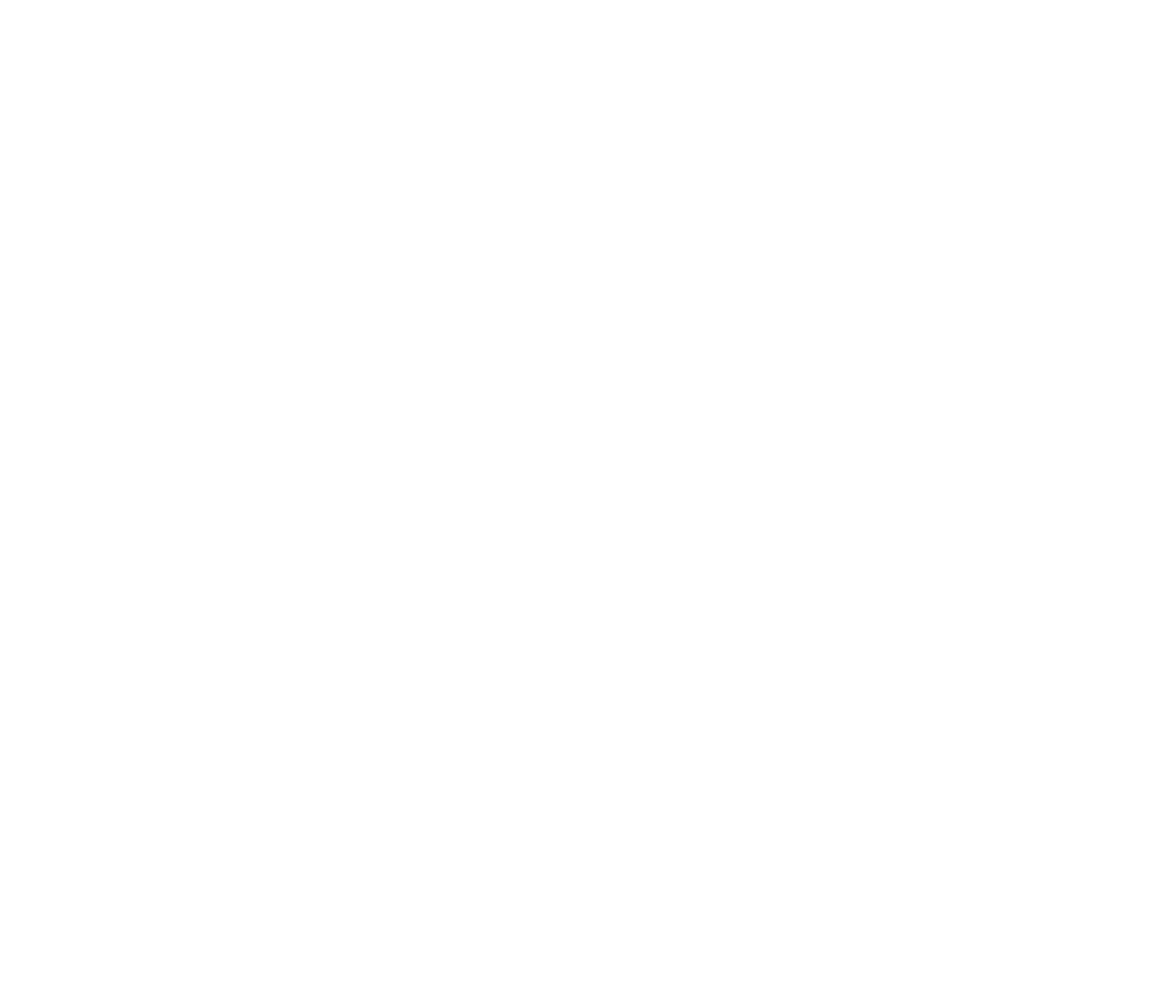
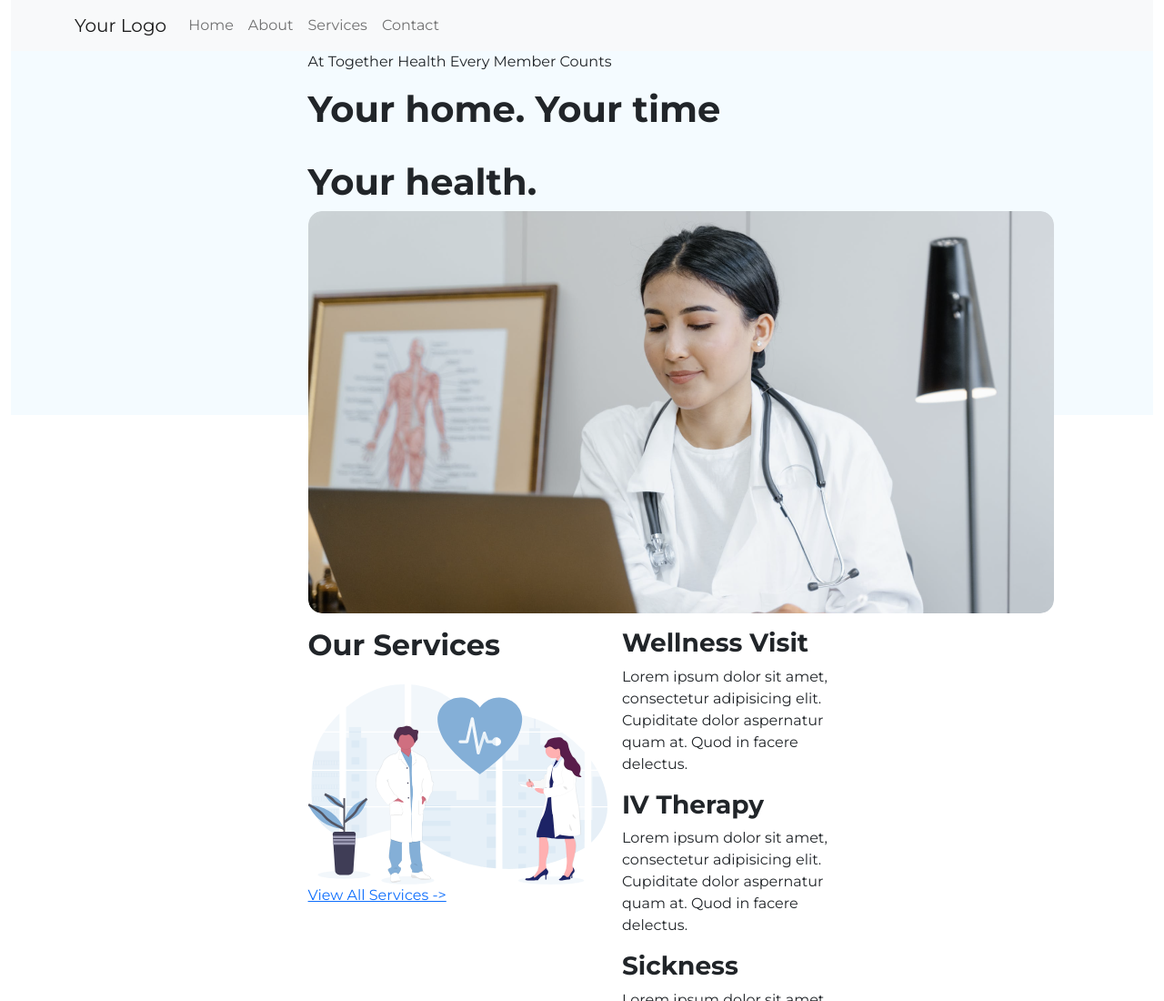
Before and after one commit to paperback-development/together-health, a plain HTML site: page index.html in a window 1280 px wide. Shown: the top 1100 px of the page at 91% size. Before the commit the page ends 800 px from the top, so only its background shows below. Drawn offline with nearby package versions, Linux system fonts and the light colour scheme.

Commit message:
added section for services

```diff
--- a/index.html
+++ b/index.html
@@ -7,14 +7,94 @@
     <meta name="viewport" content="width=device-width, initial-scale=1.0">
     <title>Document</title>
     <link rel="stylesheet" href="./style.css">
+    <link rel="preconnect" href="https://fonts.googleapis.com">
+    <link rel="preconnect" href="https://fonts.gstatic.com" crossorigin>
+    <link
+        href="https://fonts.googleapis.com/css2?family=Inter:wght@400;600&family=Montserrat:wght@100;200;300;400;700;800&display=swap"
+        rel="stylesheet">
+
     <link href="https://cdn.jsdelivr.net/npm/bootstrap@5.0.2/dist/css/bootstrap.min.css" rel="stylesheet"
         integrity="sha384-EVSTQN3/azprG1Anm3QDgpJLIm9Nao0Yz1ztcQTwFspd3yD65VohhpuuCOmLASjC" crossorigin="anonymous">
 </head>
 
-<body>
+<body class="container-fluid" style="font-family:Montserrat">
+    <nav class="navbar navbar-expand-lg navbar-light bg-light">
+        <div class="container">
+            <a class="navbar-brand" href="#">Your Logo</a>
+            <button class="navbar-toggler" type="button" data-bs-toggle="collapse" data-bs-target="#navbarNav"
+                aria-controls="navbarNav" aria-expanded="false" aria-label="Toggle navigation">
+                <span class="navbar-toggler-icon"></span>
+            </button>
+            <div class="collapse navbar-collapse" id="navbarNav">
+                <ul class="navbar-nav">
+                    <li class="nav-item">
+                        <a class="nav-link" href="#">Home</a>
+                    </li>
+                    <li class="nav-item">
+                        <a class="nav-link" href="#">About</a>
+                    </li>
+                    <li class="nav-item">
+                        <a class="nav-link" href="#section-container">Services</a>
+                    </li>
+                    <li class="nav-item">
+                        <a class="nav-link" href="#">Contact</a>
+                    </li>
+                </ul>
+            </div>
+        </div>
+    </nav>
+    <!-- Services section -->
+    <div class="section-container">
+        <div class="section-content">
+            <p style="font-family:Montserrat">At Together Health Every Member Counts</p>
+            <h1 class="fw-bold">Your home. Your time</h1></br>
+            <h1 class="fw-bold p-0 mx-auto">Your health.</h1>
+            <div class="section-hero"></div>
 
+        </div>
+        <div class="section-2">
+            <div class="row">
+                <div class="col-6 col-auto">
+                    <h2 class="fw-bold mt-3">Our Services</h2>
+                    <img class=" col-auto mt-3" src="./assets/services.svg" style="height:220px" /></br>
+                    <a class="mt-5" href="#">View All Services -> </a>
+                </div>
+                <div class="col-6 col-auto mt-3">
+                    <ul>
+                        <li>
+                            <div>
+                                <h3 class="fw-bold">Wellness Visit</h3>
+                                <p> Lorem ipsum dolor sit amet, consectetur adipisicing elit. Cupiditate dolor
+                                    aspernatur quam at. Quod in facere delectus.
+                                </p>
+                            </div>
+                        </li>
+                        <li>
+                            <div>
+                                <h3 class="fw-bold">IV Therapy</h3>
+                                <p> Lorem ipsum dolor sit amet, consectetur adipisicing elit. Cupiditate dolor
+                                    aspernatur quam at. Quod in facere delectus.
+                                </p>
+                            </div>
+                        </li>
+                        <li>
+                            <div>
+                                <h3 class="fw-bold">Sickness</h3>
+                                <p> Lorem ipsum dolor sit amet, consectetur adipisicing elit. Cupiditate dolor
+                                    aspernatur quam at. Quod in facere delectus.
+                                </p>
+                            </div>
+                        </li>
+                    </ul>
+                </div>
+            </div>
+        </div>
+        <!-- <img src="./assets/wave_bg.svg" /> -->
+    </div>
+    <!-- How it works section -->
+    <div class="how-it-works">
 
-
+    </div>
     <script src="https://cdn.jsdelivr.net/npm/bootstrap@5.0.2/dist/js/bootstrap.bundle.min.js"
         integrity="sha384-MrcW6ZMFYlzcLA8Nl+NtUVF0sA7MsXsP1UyJoMp4YLEuNSfAP+JcXn/tWtIaxVXM"
         crossorigin="anonymous"></script>
--- a/style.css
+++ b/style.css
@@ -0,0 +1,51 @@
+body {
+    font-family: 'Montserrat';
+    overflow-y: scroll;
+}
+
+ul li {
+    list-style: none;
+    text-decoration: none;
+}
+
+
+.section-container {
+    background-image: url('./assets/wave_bg.svg');
+    height: 50vh;
+
+}
+
+.section-content {
+    width: 48%;
+    margin: auto;
+    /* Screenshot 2023-10-08 at 6.15 1 */
+
+
+
+
+}
+
+.section-hero {
+    /* position: absolute; */
+    width: 820px;
+    height: 442px;
+    /* left: 455px; */
+    /* top: 190px; */
+
+    background: url('./assets/section-hero.png');
+    border-radius: 15px;
+}
+
+.section-2 {
+
+    width: 48%;
+    margin: auto;
+
+}
+
+.how-it-works {
+    background-image: url('./assets/wave.svg');
+
+
+
+}
```
Also changed, not shown: assets/section-hero.png (added), assets/services.svg (added), assets/wave.svg (added), assets/wave_bg.svg (added).
